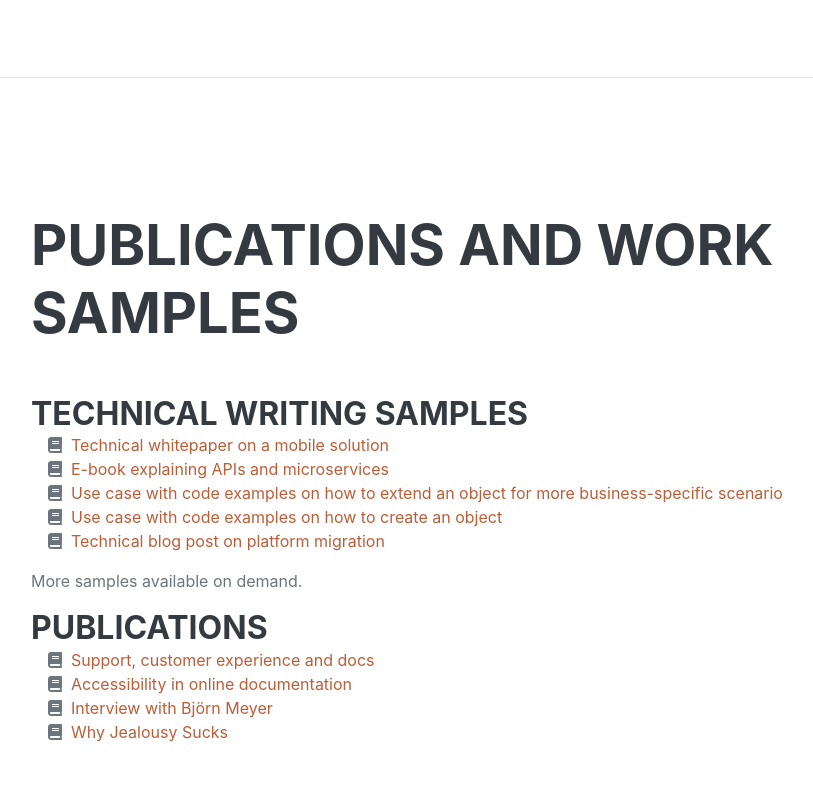
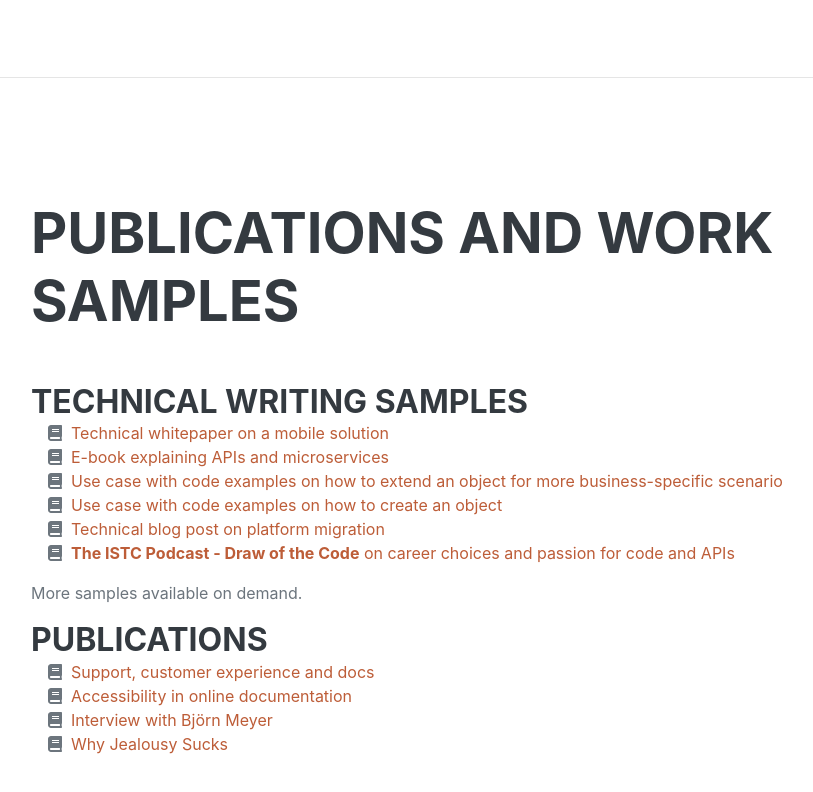
Before and after one commit to jsuau/jsuau.github.io, a plain HTML site: page index.html in a window 1280 px wide. Shown: the part 6180-6972 px from the top of the page, without its empty margins (289-1102 px from the left). Drawn offline with nearby package versions, Linux system fonts and the light colour scheme; a web font is replaced by a local one.

Commit message:
Added link to the recent podcast

```diff
--- a/index.html
+++ b/index.html
@@ -356,6 +356,10 @@
                             <span class="fa-li"><i class="fas fa-book"></i></span>
                             <a href="https://jsuau.github.io/assets/files/Headless-ecommerce-platform-migration.pdf" target="_blank">Technical blog post on platform migration</a>
                         </li>
+						<li>
+                            <span class="fa-li"><i class="fas fa-book"></i></span>
+                            <a href="https://istctechcomm.podbean.com/e/apis-and-the-code/" target="_blank"><b>The ISTC Podcast - Draw of the Code</b> on career choices and passion for code and APIs</a>
+                        </li>
                     </ul>
 					<p></p>
 					<p>More samples available on demand.</p>
```
